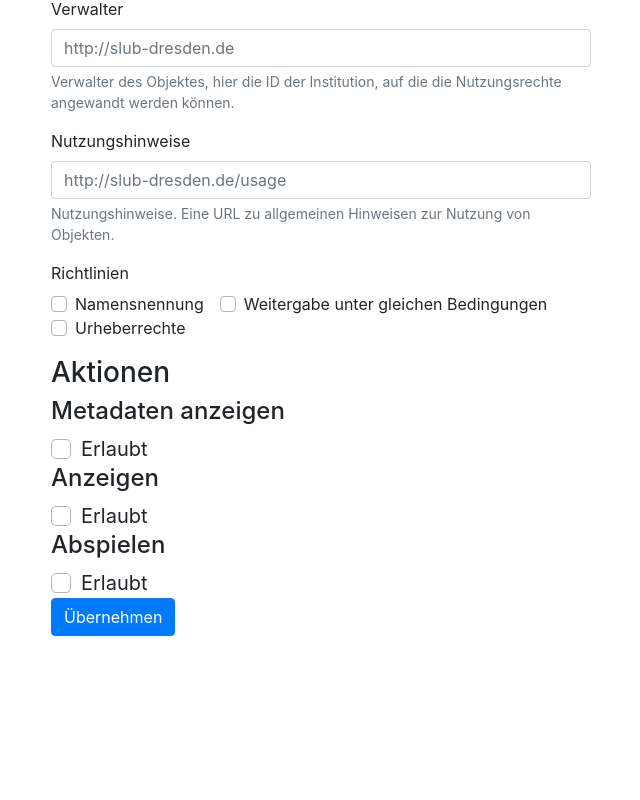
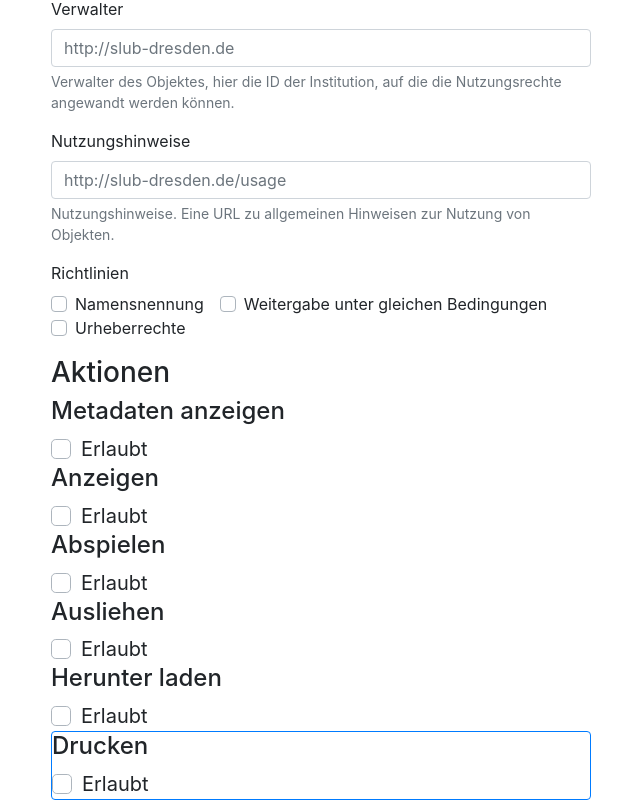
Before and after one commit to slub/librmlbuilder, a Vue app: page / in a window 1280 px wide. Shown: the part 339-1139 px from the top of the page, without its empty margins (34-674 px from the left). Before the commit the page ends 975 px from the top, so only its background shows below. Built offline with nearby package versions, Linux system fonts and the light colour scheme.

Commit message:
Extract Components

```diff
--- a/src/App.vue
+++ b/src/App.vue
@@ -52,22 +52,12 @@
             </b-form-checkbox-group>
           </b-form-group>
           <h3>Aktionen</h3>
-          <div>
-            <h4>Metadaten anzeigen</h4>
-            <b-form-checkbox value="permission" v-model="dispalymeta.permission" size="lg">Erlaubt</b-form-checkbox>
-            <div v-if="dispalymeta.permission" class="alert">Hier kommt eine Komponente hin!</div>
-          </div>
-          <div>
-            <h4>Anzeigen</h4>
-            <b-form-checkbox value="permission" v-model="read.permission" size="lg">Erlaubt</b-form-checkbox>
-            <div v-if="read.permission" class="alert">Hier kommt eine Komponente hin!</div>
-          </div>
-          <div>
-            <h4>Abspielen</h4>
-            <b-form-checkbox value="permission" v-model="run.permission" size="lg">Erlaubt</b-form-checkbox>
-            <b-alert v-if="run.permission" show>Hier kommt eine Komponente hin!</b-alert>
-          </div>
-          <b-button type="submit" variant="primary">Übernehmen</b-button>
+          <MetaActionComponent :dispalymeta="dispalymeta"/>
+          <ReadActionComponent :read="read"/>
+          <RunActionComponent :run="run"/>
+          <LendActionComponent :lend="lend"/>
+          <DownloadActionComponent :download="download"/>
+          <PrintActionComponent :print="print"/>
         </b-form>
       </b-col>
       <b-col cols="6">
@@ -83,6 +73,12 @@
 <script>
 import VueJsonPretty from 'vue-json-pretty'
 import 'vue-json-pretty/lib/styles.css'
+import PrintActionComponent from "@/components/PrintActionComponent";
+import DownloadActionComponent from "@/components/DownloadActionComponent";
+import LendActionComponent from "@/components/LendActionComponent";
+import RunActionComponent from "@/components/RunActionComponent";
+import ReadActionComponent from "@/components/ReadActionComponent";
+import MetaActionComponent from "@/components/MetaActionComponent";
 
 export default {
   data() {
@@ -102,16 +98,23 @@ export default {
       },
       run: {
         permission: false,
+      },
+      lend: {
+        permission: false,
+      },
+      download: {
+        permission: false,
+      },
+      print: {
+        permission: false,
       }
     }
   },
-  methods: {
-    baseSubmit(event) {
-      event.preventDefault()
-      alert(JSON.stringify(this.librml))
-    }
-  },
+  methods: {},
   name: 'App',
-  components: {VueJsonPretty}
+  components: {
+    MetaActionComponent,
+    ReadActionComponent,
+    RunActionComponent, LendActionComponent, DownloadActionComponent, PrintActionComponent, VueJsonPretty}
 }
 </script>
--- /dev/null
+++ b/src/components/DownloadActionComponent.vue
@@ -0,0 +1,15 @@
+<template>
+  <div>
+    <h4>Herunter laden</h4>
+    <b-form-checkbox value="permission" v-model="download.permission" size="lg">Erlaubt</b-form-checkbox>
+    <b-alert v-if="download.permission" show>Hier kommt eine Komponente hin!</b-alert>
+  </div>
+</template>
+<script>
+export default {
+  name: 'DownloadActionComponent',
+  props: {
+    download: {}
+  }
+}
+</script>
--- /dev/null
+++ b/src/components/LendActionComponent.vue
@@ -0,0 +1,15 @@
+<template>
+  <div>
+    <h4>Ausliehen</h4>
+    <b-form-checkbox value="permission" v-model="lend.permission" size="lg">Erlaubt</b-form-checkbox>
+    <b-alert v-if="lend.permission" show>Hier kommt eine Komponente hin!</b-alert>
+  </div>
+</template>
+<script>
+export default {
+  name: 'LendActionComponent',
+  props: {
+    lend: {}
+  }
+}
+</script>
--- /dev/null
+++ b/src/components/MetaActionComponent.vue
@@ -0,0 +1,15 @@
+<template>
+  <div>
+    <h4>Metadaten anzeigen</h4>
+    <b-form-checkbox value="permission" v-model="dispalymeta.permission" size="lg">Erlaubt</b-form-checkbox>
+    <div v-if="dispalymeta.permission" class="alert">Hier kommt eine Komponente hin!</div>
+  </div>
+</template>
+<script>
+export default {
+  name: 'MetaActionComponent',
+  props: {
+    dispalymeta: {}
+  }
+}
+</script>
--- /dev/null
+++ b/src/components/PrintActionComponent.vue
@@ -0,0 +1,15 @@
+<template>
+  <div class="border border-primary rounded">
+    <h4>Drucken</h4>
+    <b-form-checkbox value="permission" v-model="print.permission" size="lg">Erlaubt</b-form-checkbox>
+    <b-alert v-if="print.permission" show>Hier kommt eine Komponente hin!</b-alert>
+  </div>
+</template>
+<script>
+export default {
+  name: 'PrintActionComponent',
+  props: {
+    print: {}
+  }
+}
+</script>
--- /dev/null
+++ b/src/components/ReadActionComponent.vue
@@ -0,0 +1,15 @@
+<template>
+  <div>
+    <h4>Anzeigen</h4>
+    <b-form-checkbox value="permission" v-model="read.permission" size="lg">Erlaubt</b-form-checkbox>
+    <div v-if="read.permission" class="alert">Hier kommt eine Komponente hin!</div>
+  </div>
+</template>
+<script>
+export default {
+  name: 'ReadActionComponent',
+  props: {
+    read: {}
+  }
+}
+</script>
--- /dev/null
+++ b/src/components/RunActionComponent.vue
@@ -0,0 +1,15 @@
+<template>
+  <div>
+    <h4>Abspielen</h4>
+    <b-form-checkbox value="permission" v-model="run.permission" size="lg">Erlaubt</b-form-checkbox>
+    <b-alert v-if="run.permission" show>Hier kommt eine Komponente hin!</b-alert>
+  </div>
+</template>
+<script>
+export default {
+  name: 'RunActionComponent',
+  props: {
+    run: {}
+  }
+}
+</script>
```
